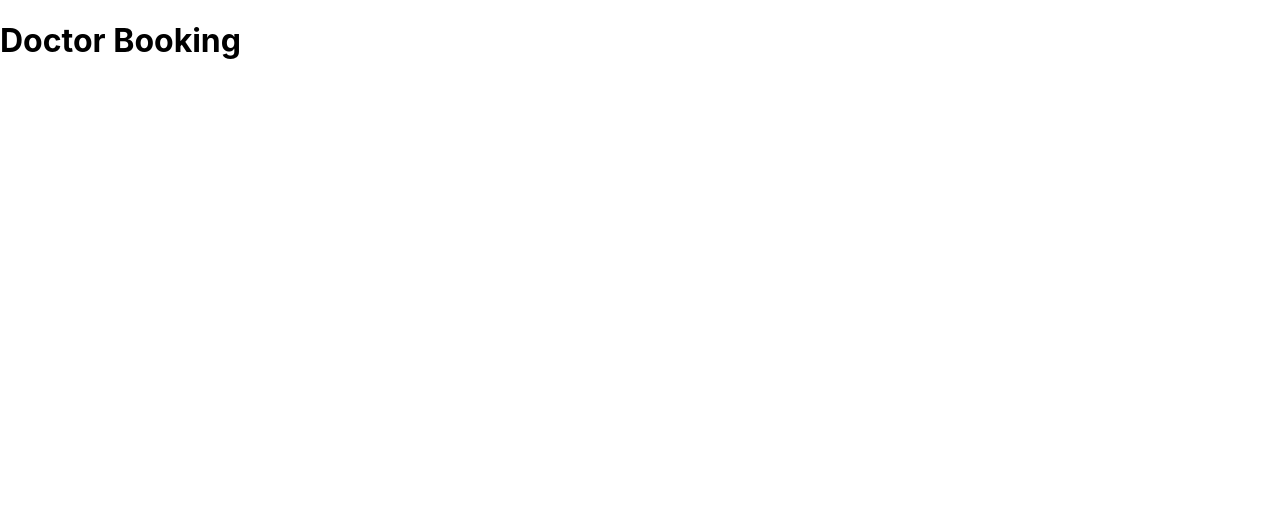
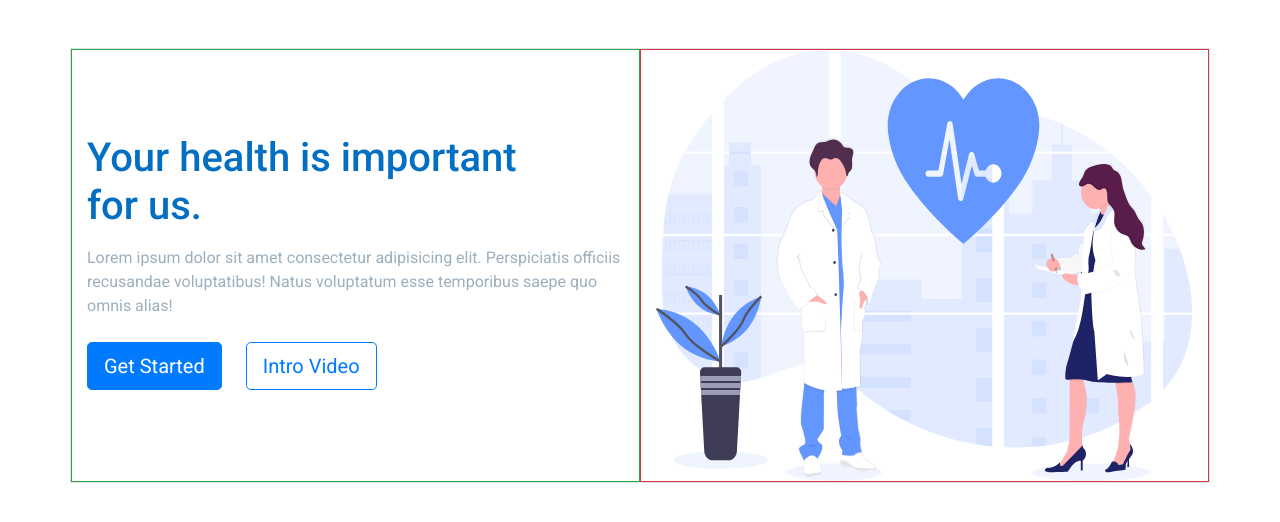
Before and after one commit to Iraq-WBC-Capstones-2020/doctor-booking-web, a React (Create React App) app: page / in a window 1280 px wide. Shown: the top 522 px of the page. Built offline with nearby package versions, Linux system fonts and the light colour scheme.

Commit message:
finish get in touch

```diff
--- a/src/App.js
+++ b/src/App.js
@@ -1,9 +1,14 @@
 import React from 'react';
+import IntroSection from './components/IntroSection';
+import 'bootstrap/dist/css/bootstrap.min.css';
+import { Container } from 'react-bootstrap';
 
 function App() {
   return (
     <div>
-      <h1>Doctor Booking</h1>
+      <Container>
+        <IntroSection />
+      </Container>
     </div>
   );
 }
--- /dev/null
+++ b/src/components/IntroSection.css
@@ -0,0 +1,18 @@
+@import url('https://fonts.googleapis.com/css2?family=Roboto:wght@400;500&display=swap');
+* {
+  font-family: 'Roboto', sans-serif;
+}
+
+h1 {
+  color: #026fc2;
+  font-size: 36px;
+  font-weight: 500;
+}
+
+p {
+  color: #9dafbd;
+}
+
+.IntroSection__image {
+  width: 100%;
+}
--- a/src/components/IntroSection.jsx
+++ b/src/components/IntroSection.jsx
@@ -1,7 +1,43 @@
 import React from 'react';
+import { Row, Col, Button } from 'react-bootstrap';
+import intro from './intro.svg';
+import './IntroSection.css';
 
 function IntroSection() {
-  return <div></div>;
+  return (
+    <div>
+      <Row className="border my-5">
+        <Col lg="6" className="border border-success d-flex align-items-center">
+          <div>
+            <h1 className="my-3">
+              Your health is important <span className="d-block">for us.</span>
+            </h1>
+            <p>
+              Lorem ipsum dolor sit amet consectetur adipisicing elit.
+              Perspiciatis officiis recusandae voluptatibus! Natus voluptatum
+              esse temporibus saepe quo omnis alias!
+            </p>
+            <div className="my-4">
+              <Button className="btn-lg" variant="primary">
+                Get Started
+              </Button>
+              <Button className="btn-lg ml-4" variant="outline-primary">
+                Intro Video
+              </Button>
+            </div>
+          </div>
+        </Col>
+        <Col lg="6" className="border border-danger">
+          <img
+            src={intro}
+            className="img-fluid"
+            className="IntroSection__image"
+            alt=""
+          />
+        </Col>
+      </Row>
+    </div>
+  );
 }
 
 export default IntroSection;
```
Also changed, not shown: src/components/intro.svg (added).
